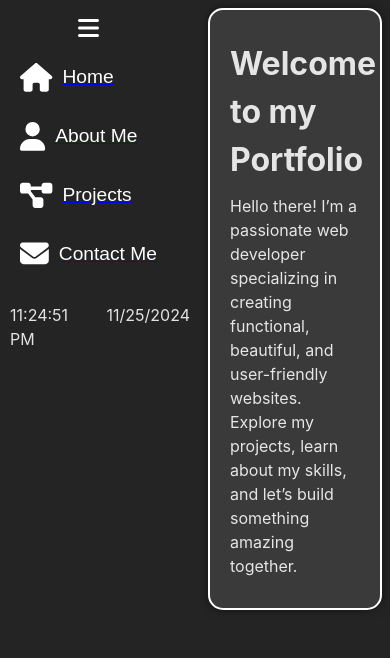
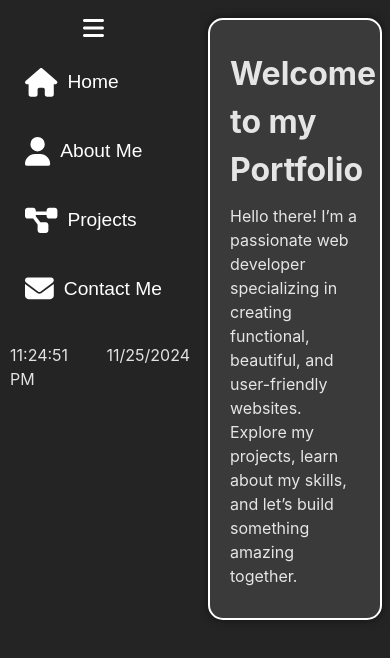
Before and after one commit to CPatterson94/CurtisPortfolio, a React (Vite) app in the folder Portfolio/: page / in a window 390 px wide. Shown: the top 658 px of the page. Built offline with nearby package versions, Linux system fonts and the light colour scheme.

Commit message:
Refactor navigation
Links use consistent class naming and improve styling for better alignment and responsiveness

```diff
--- a/Portfolio/index.css
+++ b/Portfolio/index.css
@@ -14,6 +14,7 @@
 }
 
 .main-content {
+  padding-top: 10px;
   margin-left: 200px;
   transition: margin-left 0.3s;
 }
@@ -60,10 +61,16 @@
   flex-direction: column;
   padding: 10px;
 }
-.nav .nav-links .navLink {
+.nav .nav-links .nav-link {
   margin: 5px 0;
+  display: flex;
+  justify-content: center;
+  align-items: center;
+  width: 100%;
+  padding: 5px;
+  text-decoration: none;
 }
-.nav .nav-links .navLink button {
+.nav .nav-links .nav-link button {
   width: 100%;
   text-align: left;
   background-color: transparent;
@@ -76,10 +83,10 @@
   align-items: center;
   gap: 10px;
 }
-.nav .nav-links .navLink button:hover {
+.nav .nav-links .nav-link button:hover {
   background-color: #3a3a3a;
 }
-.nav .nav-links .navLink button svg {
+.nav .nav-links .nav-link button svg {
   font-size: 1.5em;
 }
 
--- a/Portfolio/src/components/nav.jsx
+++ b/Portfolio/src/components/nav.jsx
@@ -23,28 +23,28 @@ export default function Nav() {
         <button className="toggle-button" onClick={toggleNav}>
           <FontAwesomeIcon icon={faBars} />
         </button>
-        <Link to="/" className="navLink">
+        <Link to="/" className="nav-link">
           <button>
             <FontAwesomeIcon icon={faHome} />
-            {!collapsed && " Home"}
+            {!collapsed && "Home"}
           </button>
         </Link>
-        <Link to="/about" className="navLink">
+        <Link to="/about" className="nav-link">
           <button>
             <FontAwesomeIcon icon={faUser} />
-            {!collapsed && " About Me"}
+            {!collapsed && "About Me"}
           </button>
         </Link>
-        <Link to="/projects" className="navLink">
+        <Link to="/projects" className="nav-link">
           <button>
             <FontAwesomeIcon icon={faProjectDiagram} />
-            {!collapsed && " Projects"}
+            {!collapsed && "Projects"}
           </button>
         </Link>
-        <Link to="/contact" className="navLink">
+        <Link to="/contact" className="nav-link">
           <button>
             <FontAwesomeIcon icon={faEnvelope} />
-            {!collapsed && " Contact Me"}
+            {!collapsed && "Contact Me"}
           </button>
         </Link>
       </div>
--- a/Portfolio/src/styling/main.scss
+++ b/Portfolio/src/styling/main.scss
@@ -16,6 +16,7 @@
 }
 
 .main-content {
+  padding-top: 10px;
   margin-left: 200px; // Default margin when nav is expanded
   transition: margin-left 0.3s;
 
--- a/Portfolio/src/styling/navBar.scss
+++ b/Portfolio/src/styling/navBar.scss
@@ -41,9 +41,14 @@
     flex-direction: column;
     padding: 10px;
 
-    .navLink {
+    .nav-link {
       margin: 5px 0;
-
+      display: flex;
+      justify-content: center;
+      align-items: center;
+      width: 100%;
+      padding: 5px;
+      text-decoration: none;
       button {
         width: 100%;
         text-align: left;
```
